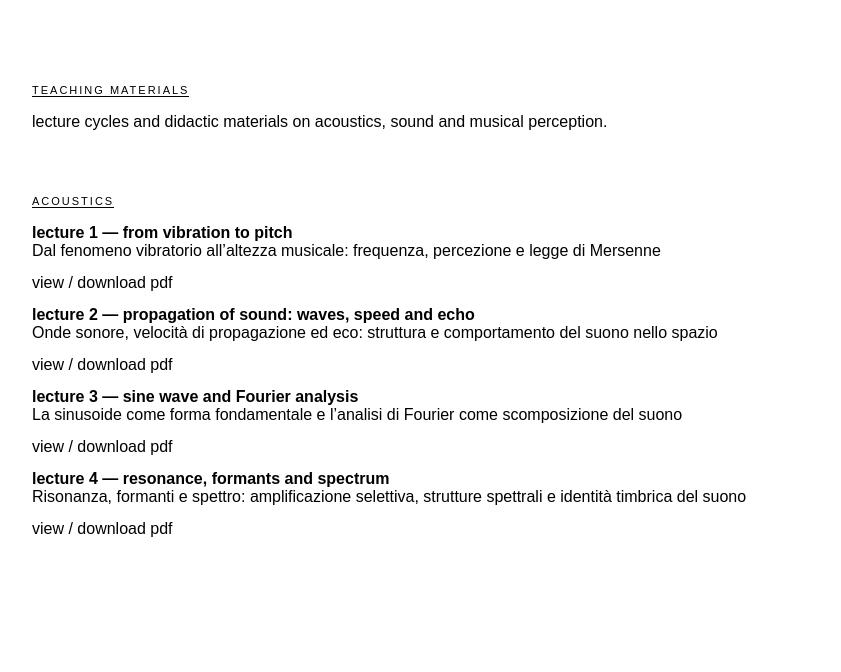
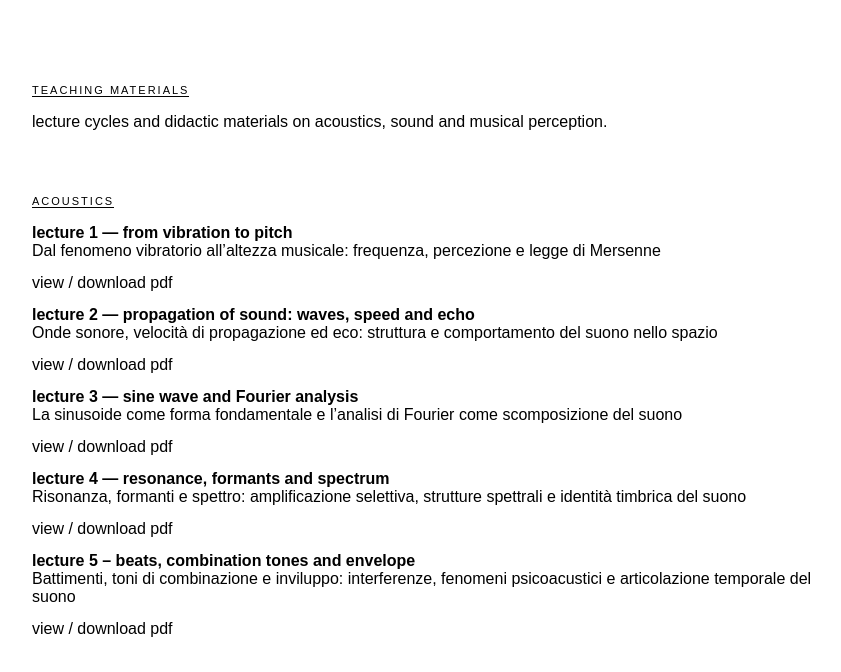
Before and after one commit to luigimanfrin/luigimanfrin.github.io, a plain HTML site: page teaching.html in a window 1280 px wide. Shown: the whole page, without its empty margins (48-889 px from the left). Drawn offline with Linux system fonts and the light colour scheme.

Commit message:
Update teaching.html

```diff
--- a/teaching.html
+++ b/teaching.html
@@ -106,6 +106,16 @@ a:hover {
     </a>
   </div>
 
+  <!-- LEZIONE 5 -->
+<div class="item">
+    <strong>lecture 5 – beats, combination tones and envelope</strong><br>
+    Battimenti, toni di combinazione e inviluppo: interferenze, fenomeni psicoacustici e articolazione temporale del suono
+</div>
+
+<div class="item">
+    <a href="05_acoustics_beats_combination_tones_envelope.pdf" target="_blank">
+        view / download pdf
+    </a>
 </div>
 
 </body>
```
